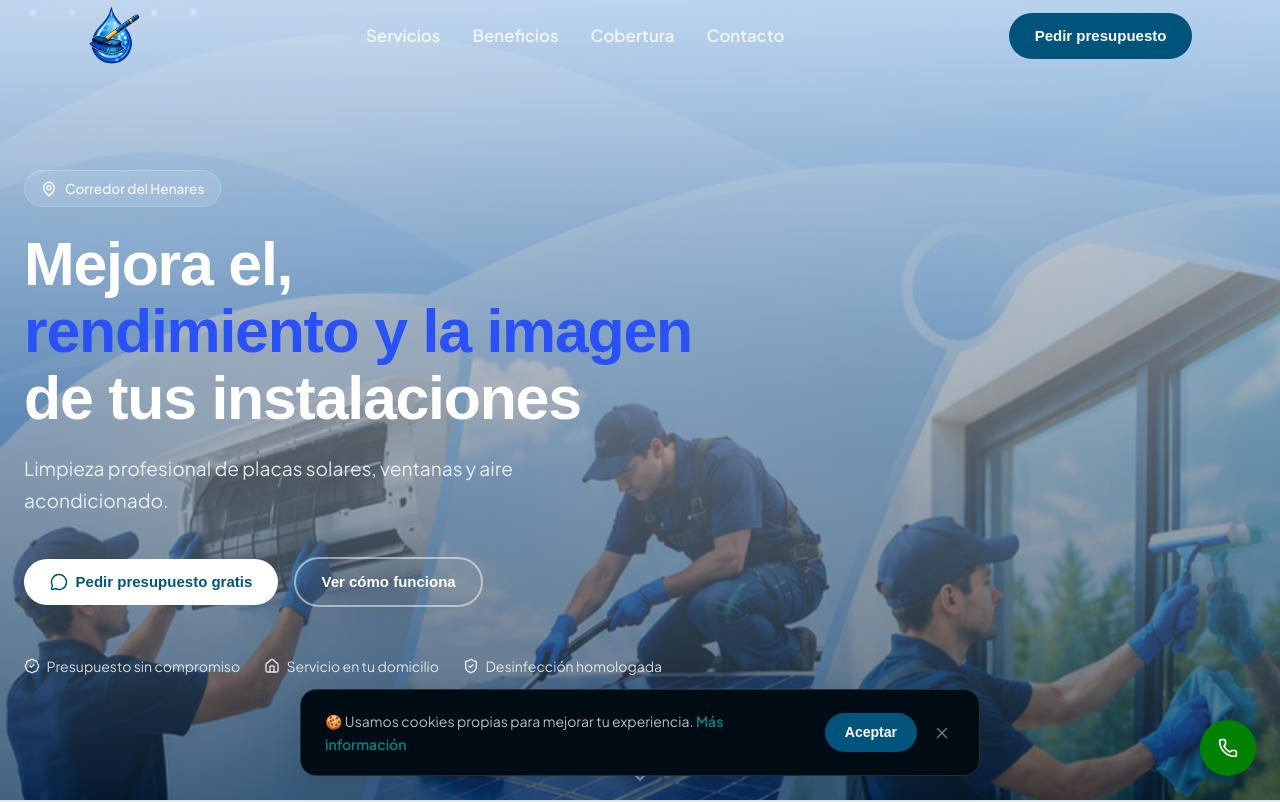
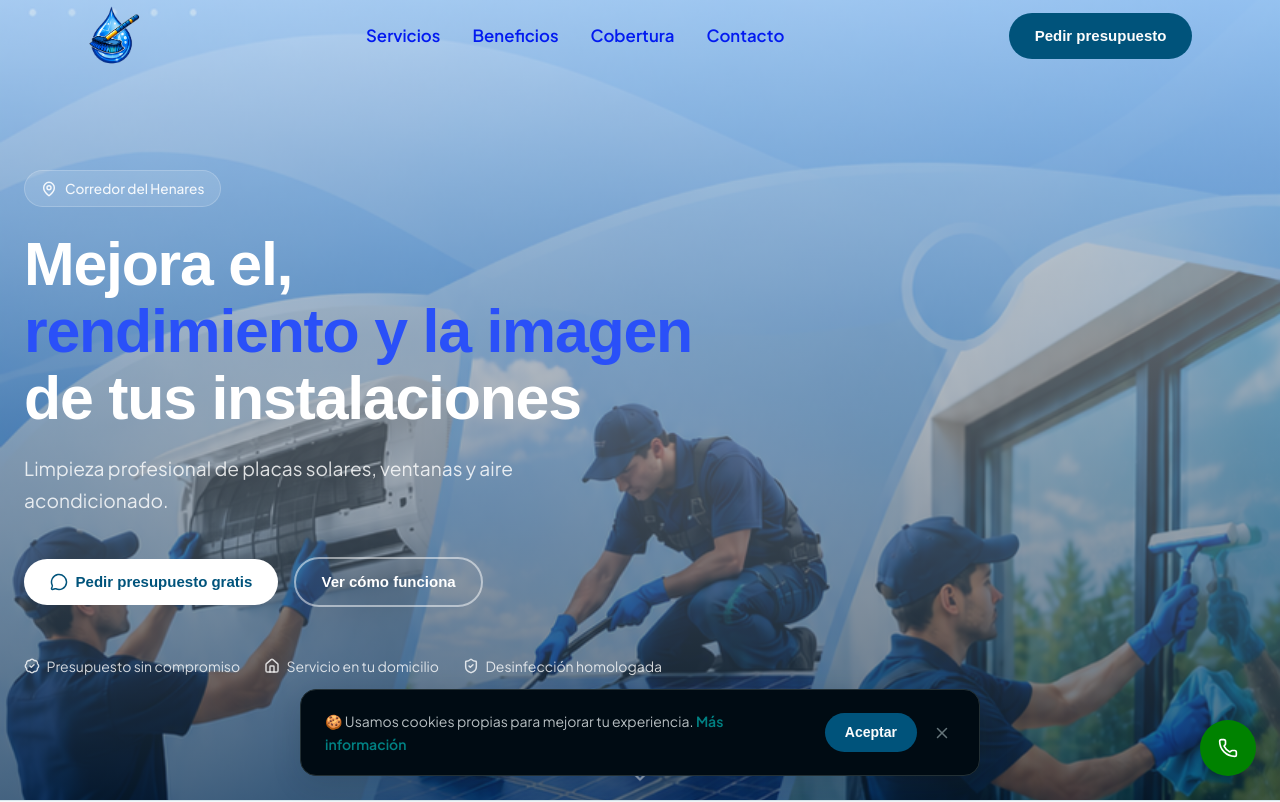
Before and after one commit to Thiago1102/AquaMax, a React (Vite) app: page / in a window 1280 px wide. Shown: the top 802 px of the page. Built offline with nearby package versions, Linux system fonts and the light colour scheme.

Commit message:
fix: refine header and hero updates

```diff
--- a/src/components/Header.tsx
+++ b/src/components/Header.tsx
@@ -37,7 +37,7 @@ export default function Header() {
 
   const showSolidHeader = scrolled || mobileOpen
   const textColor    = showSolidHeader ? 'var(--color-foreground)'      : 'white'
-  const mutedColor   = showSolidHeader ? 'var(--color-muted-foreground)': 'rgba(255,255,255,0.80)'
+  const mutedColor   = showSolidHeader ? 'var(--color-muted-foreground)': 'rgb(2, 26, 240)'
 
   return (
     <header
--- a/src/components/Hero.tsx
+++ b/src/components/Hero.tsx
@@ -14,11 +14,12 @@ export default function Hero() {
       className="hero-bg-pos"
       style={{
         minHeight: '100vh',
+        height: '100dvh',
         position: 'relative',
         display: 'flex',
         alignItems: 'center',
         ['--hero-bg-image' as any]: "url('/imagen-hero-mobile.png')",
-        backgroundImage: 'linear-gradient(rgba(235, 235, 235, 0.77), rgba(9, 36, 62, 0.64)), var(--hero-bg-image)',
+        backgroundImage: 'linear-gradient(rgba(235, 235, 235, 0.62), rgba(9, 36, 62, 0.64)), var(--hero-bg-image)',
         backgroundRepeat: 'no-repeat',
       }}
     >
@@ -113,9 +114,19 @@ export default function Hero() {
           50% { transform: translateX(-50%) translateY(30px); }
         }
         .hero-bg-pos {
-          background-position: center center;
-          background-size: contain;
+          background-position: center 36%;
+          background-size: cover;
           background-repeat: no-repeat;
+        }
+        @media (max-width: 420px) {
+          .hero-bg-pos {
+            background-position: 58% center;
+          }
+        }
+        @media (max-aspect-ratio: 9/16) {
+          .hero-bg-pos {
+            background-position: center 28%;
+          }
         }
         @media (min-width: 932px) {
           .hero-bg-pos {
```
